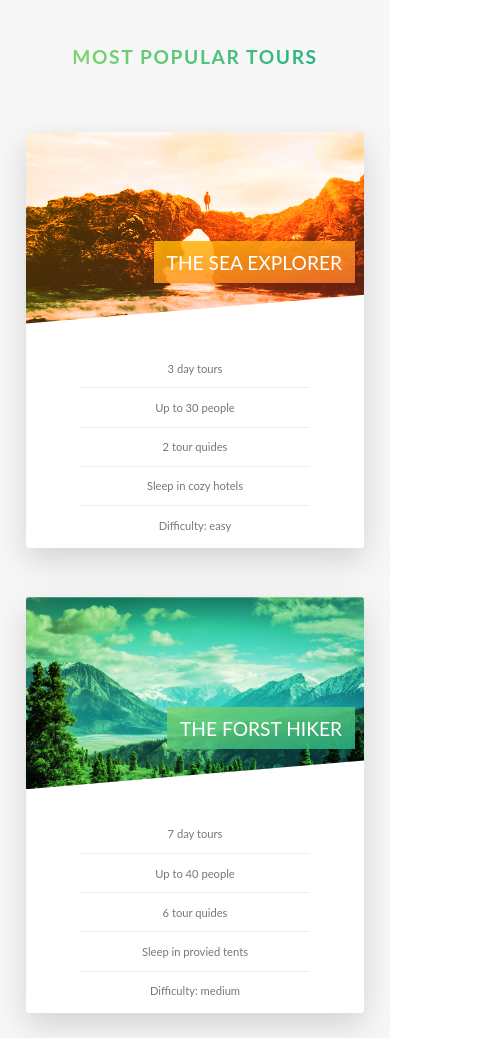
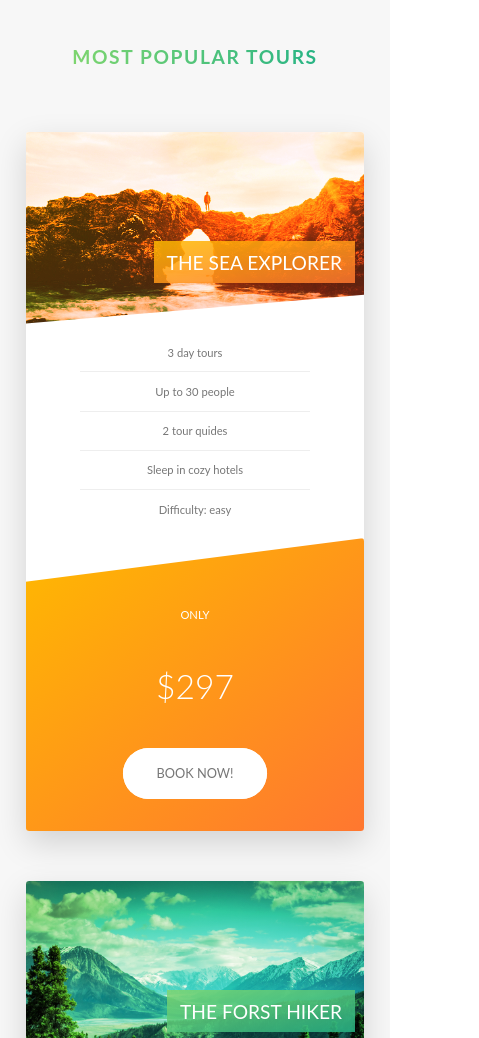
Before and after one commit to eldiaby/Natours-Project, a website: page index.html in a window 390 px wide. Shown: the part 2660-3698 px from the top of the page, 479 px wide, since content can reach past the window. Drawn offline with Linux system fonts and the light colour scheme.

Commit message:
Finnish working in media query for tours, stories and booking sections.

```diff
--- a/sass/components/_card.scss
+++ b/sass/components/_card.scss
@@ -1,3 +1,4 @@
+@use '../abstracts/mixins';
 @use '../abstracts/variables';
 
 .card {
@@ -202,4 +203,53 @@
     font-size: 6.4rem;
     font-weight: 300;
   }
+
+  //
+  @include mixins.respond(tab-port) {
+    height: auto;
+    border-radius: 3px;
+    background-color: variables.$color-white;
+    box-shadow: 0 1.5rem 4rem rgba(variables.$color-black, 0.15);
+
+    &__side {
+      height: auto;
+      position: relative;
+      box-shadow: none;
+
+      &--back {
+        transform: rotateY(0);
+        clip-path: polygon(0 15%, 100% 0, 100% 100%, 0% 100%);
+      }
+    }
+
+    &:hover &__side--front {
+      -webkit-transform: rotateY(0deg);
+      -moz-transform: rotateY(0deg);
+      -ms-transform: rotateY(0deg);
+      -o-transform: rotateY(0deg);
+      transform: rotateY(0deg);
+    }
+
+    &__details {
+      padding: 1.2rem 3.2rem;
+    }
+
+    // Back side styling
+    &__cta {
+      position: relative;
+      top: 0%;
+      left: 0;
+      transform: translate(0);
+      width: 100%;
+      padding: 7rem 4rem 4rem 4rem;
+    }
+
+    &__price-box {
+      margin-bottom: 3.2rem;
+    }
+
+    &__price-value {
+      font-size: 4.2rem;
+    }
+  }
 }
--- a/sass/components/_form.scss
+++ b/sass/components/_form.scss
@@ -1,3 +1,4 @@
+@use '../abstracts/mixins';
 @use '../abstracts/variables';
 
 .form {
@@ -24,6 +25,10 @@
     -ms-transition: all variables.$animation-duration-short ease-in-out;
     -o-transition: all variables.$animation-duration-short ease-in-out;
     transition: all variables.$animation-duration-short ease-in-out;
+
+    @include mixins.respond(tab-port) {
+      width: 100%;
+    }
 
     &:focus {
       outline: 0;
@@ -66,6 +71,11 @@
   &__radio-group {
     width: 49%;
     display: inline-block;
+
+    @include mixins.respond(tab-port) {
+      width: 100%;
+      display: inline-block;
+    }
   }
 
   &__radio-input {
@@ -79,6 +89,10 @@
     align-items: center;
     justify-content: center;
     gap: 1.2rem;
+
+    @include mixins.respond(tab-port) {
+      justify-content: flex-start;
+    }
   }
 
   &__radio-button {
--- a/sass/components/_story.scss
+++ b/sass/components/_story.scss
@@ -1,3 +1,4 @@
+@use '../abstracts/mixins';
 @use '../abstracts/variables';
 
 .story {
@@ -17,6 +18,21 @@
   -ms-transform: skewX(-12deg);
   -o-transform: skewX(-12deg);
   transform: skewX(-12deg);
+
+  @include mixins.respond(tab-port) {
+    width: 100%;
+    padding: 4.2rem;
+    padding-left: 7.2rem;
+  }
+
+  @include mixins.respond(phone) {
+    -webkit-transform: skew(0);
+    -moz-transform: skew(0);
+    -ms-transform: skew(0);
+    -o-transform: skew(0);
+    transform: skew(0);
+  }
+
   &__shape {
     width: 15rem;
     height: 15rem;
@@ -28,8 +44,14 @@
     -ms-transform: translateX(-3.2rem) skewX(12deg);
     -o-transform: translateX(-3.2rem) skewX(12deg);
     transform: translateX(-3.2rem) skewX(12deg);
-
     position: relative;
+    @include mixins.respond(phone) {
+      -webkit-transform: translate(-3.2rem) skew(0);
+      -moz-transform: translate(-3.2rem) skew(0);
+      -ms-transform: translate(-3.2rem) skew(0);
+      -o-transform: translate(-3.2rem) skew(0);
+      transform: translate(-3.2rem) skew(0);
+    }
   }
   &__image {
     height: 100%;
@@ -74,6 +96,14 @@
     -ms-transform: skewX(12deg);
     -o-transform: skewX(12deg);
     transform: skewX(12deg);
+
+    @include mixins.respond(phone) {
+      -webkit-transform: skew(0);
+      -moz-transform: skew(0);
+      -ms-transform: skew(0);
+      -o-transform: skew(0);
+      transform: skew(0);
+    }
   }
 
   &:hover .story__caption {
--- a/sass/pages/_home.scss
+++ b/sass/pages/_home.scss
@@ -93,7 +93,35 @@
   -o-border-radius: 0.4rem;
   border-radius: 0.4rem;
 
+  @include mixins.respond(tab-land) {
+    background-image: linear-gradient(
+        105deg,
+        rgba(variables.$color-white, 0.9) 0%,
+        rgba(variables.$color-white, 0.9) 70%,
+        transparent 71%
+      ),
+      url('../img/nat-10.jpg');
+    background-size: cover;
+  }
+
+  @include mixins.respond(tab-port) {
+    background-image: linear-gradient(
+        to right,
+        rgba(variables.$color-white, 0.9) 0%,
+        rgba(variables.$color-white, 0.9) 100%
+      ),
+      url('../img/nat-10.jpg');
+  }
+
   &__form {
     width: 50%;
+
+    @include mixins.respond(tab-land) {
+      width: 70%;
+    }
+
+    @include mixins.respond(tab-port) {
+      width: 100%;
+    }
   }
 }
```
Also changed, not shown: css/main.css.
